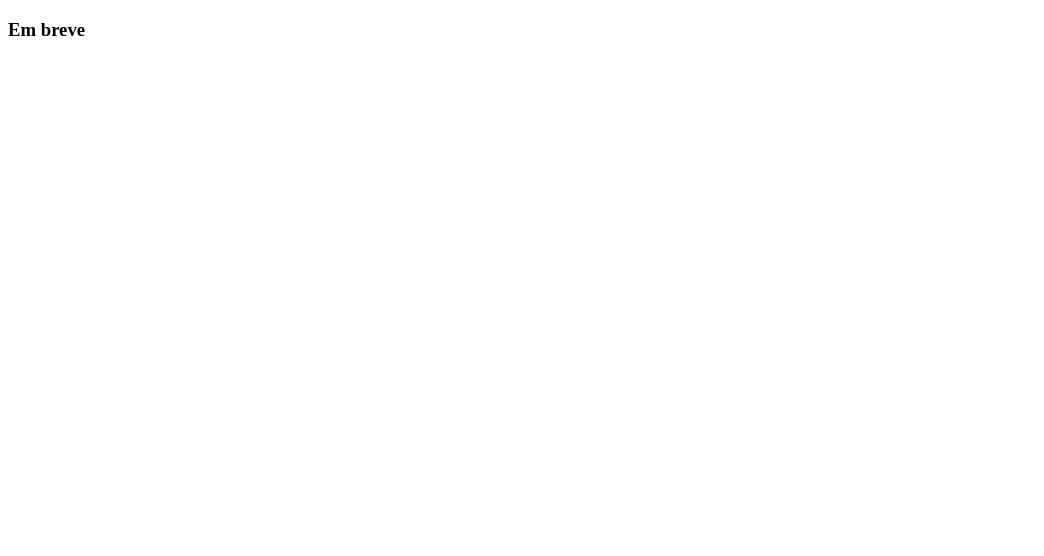
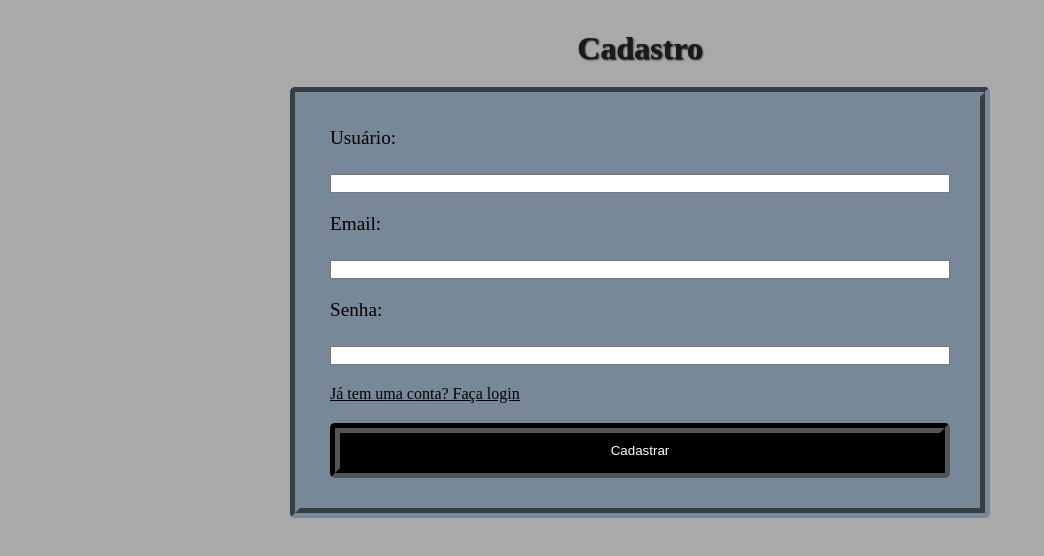
Before and after one commit to consun-del/DatabaseProjectMult, a plain HTML site: page Frontend/cadastro.html in a window 1280 px wide. Shown: the whole page, without its empty margins (0-1044 px from the left). Drawn offline with Linux system fonts and the light colour scheme.

Commit message:
Alterando as cores e adicionando tela de cadastro

```diff
--- a/Frontend/cadastro.html
+++ b/Frontend/cadastro.html
@@ -3,9 +3,21 @@
 <head>
     <meta charset="UTF-8">
     <title>Cadastro</title>
+     <link rel="stylesheet" href="style.css">
 </head>
 <body>
-    <h3>Em breve</h3>
+     <div class="contentlogin"><!--Elementos do container de login-->
+        <h1>Cadastro</h1>
+        <form action="index.html" method="get">
+            <label for="username">Usuário:</label>
+            <input type="text" id="username" name="username" required>
+            <label for="email">Email:</label>
+            <input type="email" id="email" name="email" required>
+            <label for="password">Senha:</label>
+            <input type="password" id="password" name="password" required>
+            <a href="login.html">Já tem uma conta? Faça login</a>
+            <button type="submit">Cadastrar</button>
+    </div>
 
 </body>
 </html>
--- a/Frontend/style.css
+++ b/Frontend/style.css
@@ -13,7 +13,7 @@ body{
 
 .contentlogin{/*controle do conteúdo principal da aba de login*/
     flex: 1;/*controle do tamanho do conteúdo principal da aba de login(faz com que ele ocupe o espaço disponível se colocar 0 ele passa o conteúdo pro formato padrão colado na esquerda)*/
-    background-color: white;/*cor de fundo do conteúdo principal da aba de login*/
+    background-color: darkgray;/*cor de fundo do conteúdo principal da aba de login*/
     padding: 30px;/*controle do preenchimento do conteúdo principal da aba de login(ajusta a margem do conteúdo)*/
 }
 
@@ -23,9 +23,9 @@ body{
     max-width: 700px;/*define a largura máxima do formulário da aba de login*/
     margin: 0 auto;/*centraliza o formulário da aba de login na tela*/
     padding: 30px;/*controle do preenchimento do formulário da aba de login(ajusta a margem do conteúdo)*/
-    border: 10px groove chocolate;/*define a borda do formulário da aba de login*/
+    border: 10px groove lightslategray;/*define a borda do formulário da aba de login*/
     border-radius: 5px;/*define o raio da borda do formulário da aba de login*/
-    background-color: chocolate;/*define a cor de fundo do formulário da aba de login*/
+    background-color: lightslategray;/*define a cor de fundo do formulário da aba de login*/
     row-gap: 20px;/*define o espaçamento vertical entre os elementos do formulário da aba de login*/
 
 }
@@ -33,32 +33,32 @@ body{
 .contentlogin h1{/*controle do título da aba de login*/
     text-align: center;/*define o alinhamento do título da aba de login*/
     margin-bottom: 20px;/*define a margem inferior do título da aba de login*/
-    color: #e74c3c;/*define a cor do título da aba de login*/
+    color: #1a1a1a;/*define a cor do título da aba de login*/
     text-shadow: 1px 1px 2px black;/*controle da sombra do título da aba de login*/
 }
 
 .contentlogin label{/*controle dos rótulos do formulário da aba de login*/
     font-size: 1.2rem;/*define o tamanho da fonte dos rótulos do formulário da aba de login*/
     margin-bottom: 5px;/*define a margem inferior dos rótulos do formulário da aba de login*/
-    color: white;/*define a cor dos rótulos do formulário da aba de login*/
+    color: black;/*define a cor dos rótulos do formulário da aba de login*/
 }
 
 .contentlogin a{
-    color:white
+    color:black
 }
 
 .contentlogin button{/*controle do botão de envio do formulário da aba de login*/
     padding: 10px;/*define o preenchimento do botão de envio do formulário da aba de login*/
-    background-color: #e74c3c;/*define a cor de fundo do botão de envio do formulário da aba de login*/
+    background-color: #000000;/*define a cor de fundo do botão de envio do formulário da aba de login*/
     color: white;/*define a cor do texto do botão de envio do formulário da aba de login*/
-    border: 10px groove #e74c3c;/*define a borda do botão de envio do formulário da aba de login*/
+    border: 10px groove black;/*define a borda do botão de envio do formulário da aba de login*/
     border-radius: 5px;/*define o raio da borda do botão de envio do formulário da aba de login*/
     cursor: pointer;/*define o cursor como ponteiro ao passar o mouse sobre o botão de envio do formulário da aba de login*/
     transition: background-color 0.3s ease;/*define a transição da cor de fundo do botão de envio do formulário da aba de login*/
 }
 
 .contentlogin button:hover{/*controle do efeito de hover do botão de envio do formulário da aba de login*/
-    background-color: #c0392b;/*define a cor de fundo do botão de envio do formulário da aba de login ao passar o mouse sobre ele*/
+    background-color: rgb(118, 136, 136);/*define a cor de fundo do botão de envio do formulário da aba de login ao passar o mouse sobre ele*/
     scale: 1.01;/*define o efeito de aumento do botão de envio do formulário da aba de login ao passar o mouse sobre ele*/
 }
 
@@ -70,15 +70,15 @@ body{
     width: 100%;/*define a largura da barra inferior como 100% da tela*/
     position: fixed;/*define a posição da barra inferior como fixa*/
     bottom: 0;/*define a posição da barra inferior como fixa na parte inferior da tela*/
-    background-color: chocolate;/*cor de fundo da barra inferior*/
+    background-color:lightcyan;/*cor de fundo da barra inferior*/
     padding: 10px;/*controle do preenchimento da barra inferior*/
-    color: white;/*cor do texto da barra inferior*/
+    color: black;/*cor do texto da barra inferior*/
     text-shadow: 1px 1px 2px black;/*controle da sombra do texto da barra inferior*/
 }
 
 .content{/*conteúdo principal do site na direita*/
     flex: 1;/*controle do tamanho do conteúdo principal da direita(faz com que ele ocupe o espaço disponível se colocar 0 ele passa o conteúdo pro formato padrão colado na esquerda)*/
-    background-color: white;/*cor de fundo do conteúdo principal da direita*/
+    background-color: lightskyblue;/*cor de fundo do conteúdo principal da direita*/
     padding: 30px;/*controle do preenchimento do conteúdo principal da direita(ajusta a margem do conteúdo)*/
 }
 .productsgrid{/*controle do grid de produtos*/
@@ -90,7 +90,7 @@ body{
 }
 .productstyle{ /*controle do estilo de cada produto individual*/
     background-color: #f5f5f5;/*define a cor de fundo de cada produto individual*/
-    border: 10px groove #e74c3c;/*define a borda de cada produto individual*/
+    border: 10px groove lightcyan;/*define a borda de cada produto individual*/
     border-radius: 5px;/*define o raio da borda de cada produto individual*/
     padding: 10px;/*define o quanto do quadrado a imagem vai preencher de cada produto individual*/
     text-align: center;/*define o alinhamento do texto de cada produto individual*/
```
